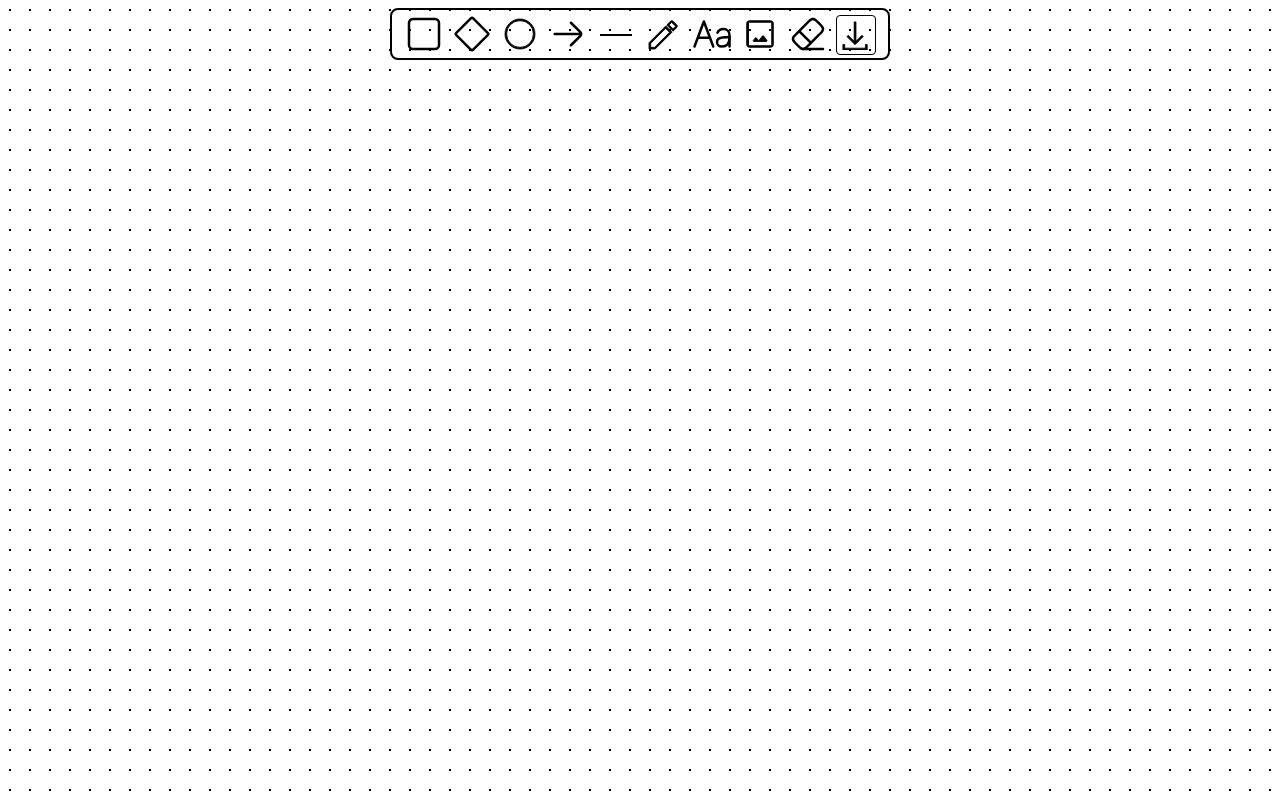
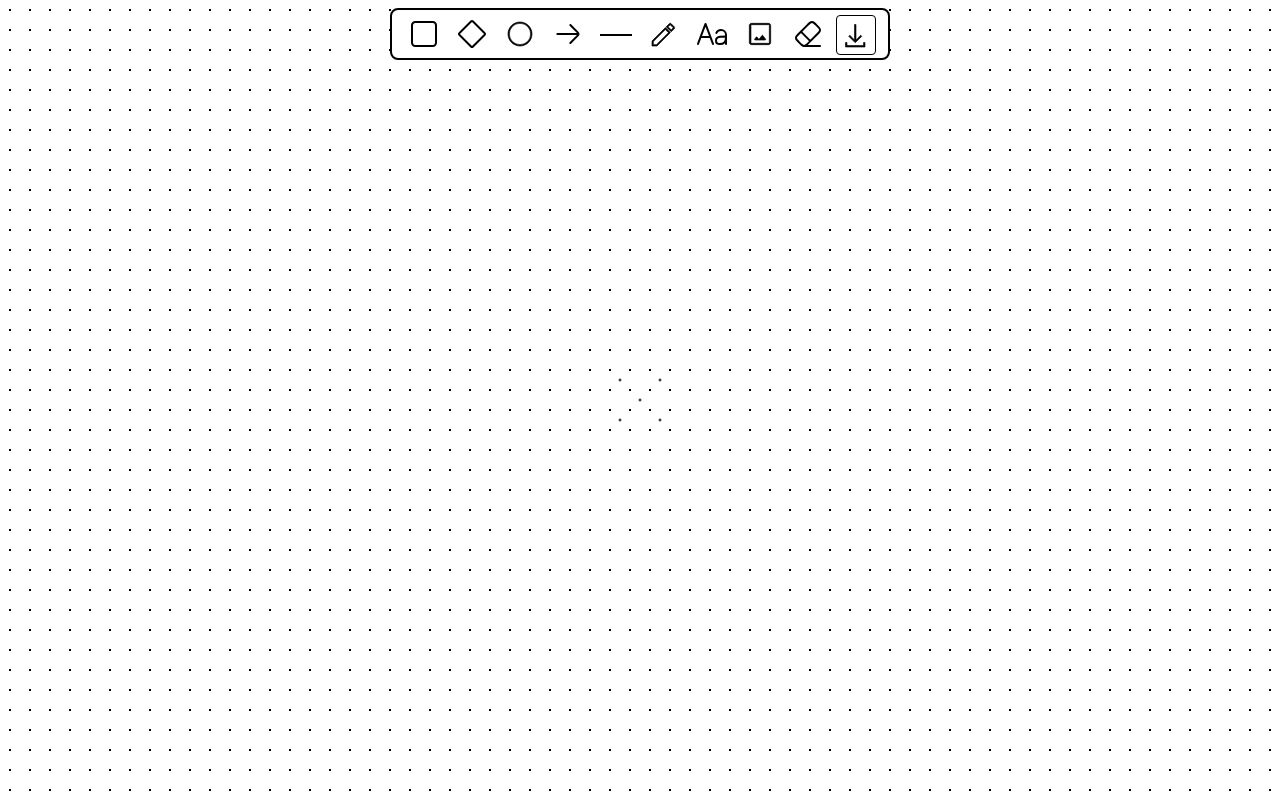
Before and after one commit to Mohith1490/drawingboard, a Next.js app: page / in a window 1280 px wide. Built offline with nearby package versions, Linux system fonts and the light colour scheme.

Commit message:
added zooming functionality

```diff
--- a/app/globals.css
+++ b/app/globals.css
@@ -4,8 +4,8 @@
     position: absolute;
     top: 0;
     left: 0;
-    width: 100vw;
-    height: 100vh;
+    width: 100%;
+    height: 100%;
     background-color: white;
     background-image: radial-gradient(black 1px, transparent 1px);
     background-size: 20px 20px;
--- a/app/page.tsx
+++ b/app/page.tsx
@@ -1,42 +1,20 @@
-import Image from "next/image";
+"use client"
+import ToolBar from "@/components/toolbar";
+import { useEffect,useRef } from "react";
+import canvasPanning from "@/composables/panning";
 
 export default function Home() {
+  const canvasRef = useRef<HTMLCanvasElement>(null);
+  useEffect(()=>{
+    if(canvasRef.current){
+      canvasPanning(canvasRef.current)
+    }
+  },[])
   return (
     <>
      <div className="back" >
-      <div className="sticky top-10 w-[500px] h-13 border-2 border-black rounded-lg z-10 mt-2 m-auto px-2 py-1" >
-       <button className="w-10 h-full hover:bg-blue-200/70 rounded-sm active:bg-blue-200/70 mx-1" >
-        <Image src={"/icons/square.svg"} alt="squareicon" width={24} height={24} className="w-full h-full" />
-       </button>
-       <button className="w-10 h-full hover:bg-blue-200/70 rounded-sm active:bg-blue-200/70 mx-1" >
-        <Image src={"/icons/diamond.svg"} alt="squareicon" width={24} height={24} className="w-full h-full" />
-       </button>
-       <button className="w-10 h-full hover:bg-blue-200/70 rounded-sm active:bg-blue-200/70 mx-1" >
-        <Image src={"/icons/circle.svg"} alt="squareicon" width={24} height={24} className="w-full h-full" />
-       </button>
-       <button className="w-10 h-full hover:bg-blue-200/70 rounded-sm active:bg-blue-200/70 mx-1" >
-        <Image src={"/icons/arrow.svg"} alt="squareicon" width={24} height={24} className="w-full h-full rotate-90" />
-       </button>
-       <button className="w-10 h-full hover:bg-blue-200/70 rounded-sm active:bg-blue-200/70 mx-1 " >
-        <Image src={"/icons/line.svg"} alt="squareicon" width={24} height={24} className="w-[80%] h-full rotate-90 m-auto" />
-       </button>
-       <button className="w-10 h-full hover:bg-blue-200/70 rounded-sm active:bg-blue-200/70 mx-1" >
-        <Image src={"/icons/pencil.svg"} alt="squareicon" width={24} height={24} className="w-full h-full" />
-       </button>
-       <button className="w-10 h-full hover:bg-blue-200/70 rounded-sm active:bg-blue-200/70 mx-1" >
-        <Image src={"/icons/text.svg"} alt="squareicon" width={24} height={24} className="w-full h-full" />
-       </button>
-       <button className="w-10 h-full hover:bg-blue-200/70 rounded-sm active:bg-blue-200/70 mx-1" >
-        <Image src={"/icons/image.svg"} alt="squareicon" width={24} height={24} className="w-full h-full" />
-       </button>
-       <button className="w-10 h-full hover:bg-blue-200/70 rounded-sm active:bg-blue-200/70 mx-1" >
-        <Image src={"/icons/eraser.svg"} alt="squareicon" width={24} height={24} className="w-full h-full" />
-       </button>
-       <button className="w-10 h-full border hover:bg-blue-200/70 rounded-sm active:bg-blue-200/70 mx-1" >
-        <Image src={"/icons/install.svg"} alt="squareicon" width={24} height={24} className="w-[80%] h-[80%] m-auto" />
-       </button>
-      </div>
-      <canvas id="canvas" ></canvas>
+      <ToolBar/>
+      <canvas ref={canvasRef} id="canvas" ></canvas>
      </div>
     </>
   );
--- /dev/null
+++ b/components/toolbar.tsx
@@ -0,0 +1,41 @@
+import Image from "next/image"
+
+
+export default function ToolBar(){
+    return (
+        <>
+         <div className="sticky top-10 w-[500px] h-13 border-2 border-black bg-white rounded-lg z-10 mt-2 m-auto px-2 py-1" >
+       <button className="w-10 h-full hover:bg-blue-200/30 rounded-sm active:bg-blue-200/30 mx-1" >
+        <Image src={"/icons/square.svg"} alt="squareicon" width={20} height={20} className="w-8 h-8 m-auto" />
+       </button>
+       <button className="w-10 h-full hover:bg-blue-200/30 rounded-sm active:bg-blue-200/30 mx-1" >
+        <Image src={"/icons/diamond.svg"} alt="squareicon" width={24} height={24} className="w-8 h-8 m-auto" />
+       </button>
+       <button className="w-10 h-full hover:bg-blue-200/30 rounded-sm active:bg-blue-200/30 mx-1" >
+        <Image src={"/icons/circle.svg"} alt="squareicon" width={24} height={24} className="w-8 h-8 m-auto" />
+       </button>
+       <button className="w-10 h-full hover:bg-blue-200/30 rounded-sm active:bg-blue-200/30 mx-1" >
+        <Image src={"/icons/arrow.svg"} alt="squareicon" width={24} height={24} className="w-8 h-8 m-auto rotate-90" />
+       </button>
+       <button className="w-10 h-full hover:bg-blue-200/30 rounded-sm active:bg-blue-200/30 mx-1 " >
+        <Image src={"/icons/line.svg"} alt="squareicon" width={24} height={24} className="w-[80%] h-full rotate-90 m-auto" />
+       </button>
+       <button className="w-10 h-full hover:bg-blue-200/30 rounded-sm active:bg-blue-200/30 mx-1" >
+        <Image src={"/icons/pencil.svg"} alt="squareicon" width={24} height={24} className="w-8 h-8 m-auto" />
+       </button>
+       <button className="w-10 h-full hover:bg-blue-200/30 rounded-sm active:bg-blue-200/30 mx-1" >
+        <Image src={"/icons/text.svg"} alt="squareicon" width={24} height={24} className="w-8 h-8 m-auto" />
+       </button>
+       <button className="w-10 h-full hover:bg-blue-200/30 rounded-sm active:bg-blue-200/30 mx-1" >
+        <Image src={"/icons/image.svg"} alt="squareicon" width={24} height={24} className="w-8 h-8 m-auto" />
+       </button>
+       <button className="w-10 h-full hover:bg-blue-200/30 rounded-sm active:bg-blue-200/30 mx-1" >
+        <Image src={"/icons/eraser.svg"} alt="squareicon" width={24} height={24} className="w-8 h-8 m-auto" />
+       </button>
+       <button className="w-10 h-full border hover:bg-blue-200/30 rounded-sm active:bg-blue-200/30 mx-1" >
+        <Image src={"/icons/install.svg"} alt="squareicon" width={24} height={24} className="w-6 h-8 m-auto" />
+       </button>
+      </div>
+        </>
+    )
+}
--- /dev/null
+++ b/composables/panning.ts
@@ -0,0 +1,71 @@
+export default function canvasPanning(canvas: HTMLCanvasElement){
+const ctx = canvas?.getContext("2d") as CanvasRenderingContext2D;
+canvas.width = window.innerWidth;
+canvas.height = window.innerHeight;
+
+const viewportTransform = {
+  x:0,
+  y:0,
+  scale:1
+}
+
+ctx.translate(canvas.width/2,canvas.height/2)
+ctx.beginPath()
+ctx.arc(0,0,1,0,Math.PI*2)
+ctx.stroke()
+
+ctx.beginPath()
+ctx.arc(20,20,1,0,Math.PI*2)
+ctx.stroke()
+
+ctx.beginPath()
+ctx.arc(-20,-20,1,0,Math.PI*2)
+ctx.stroke()
+
+ctx.beginPath()
+ctx.arc(-20,20,1,0,Math.PI*2)
+ctx.stroke()
+
+ctx.beginPath()
+ctx.arc(20,-20,1,0,Math.PI*2)
+ctx.stroke()
+
+const render = () => {
+  const Imagedata = ctx.getImageData(0,0,canvas.width,canvas.height)
+  ctx.setTransform(1, 0, 0, 1, 0, 0);
+  ctx.clearRect(0, 0, canvas.width, canvas.height);
+  ctx.setTransform(viewportTransform.scale, 0, 0, viewportTransform.scale, viewportTransform.x, viewportTransform.y);
+
+  ctx.beginPath();
+  ctx.fillRect(0, 0, 100, 100);
+  ctx.fillRect(200, 200, 100, 100);
+  ctx.stroke();
+}
+
+function updateZooming(e:WheelEvent){
+  const oldScale = viewportTransform.scale;
+  const oldX = viewportTransform.x;
+  const oldY = viewportTransform.y;
+
+  const localX = e.clientX;
+  const localY = e.clientY;
+
+  const previousScale = viewportTransform.scale;
+
+  const newScale = Math.min(Math.max(viewportTransform.scale += e.deltaY * -0.01,0.125),4);
+  // max and min the user can zoom
+
+  const newX = localX - (localX - oldX) * (newScale / previousScale);
+  const newY = localY - (localY - oldY) * (newScale / previousScale);
+
+  viewportTransform.x = newX;
+  viewportTransform.y = newY;
+  viewportTransform.scale = newScale;
+}
+
+function mouseWheel(e:WheelEvent){
+  updateZooming(e);
+  render()
+}
+canvas.addEventListener("wheel",mouseWheel)
+}
--- a/tsconfig.json
+++ b/tsconfig.json
@@ -22,6 +22,6 @@
       "@/*": ["./*"]
     }
   },
-  "include": ["next-env.d.ts", "**/*.ts", "**/*.tsx", ".next/types/**/*.ts"],
+  "include": ["next-env.d.ts", "**/*.ts", "**/*.tsx", ".next/types/**/*.ts", "composables/panning.ts"],
   "exclude": ["node_modules"]
 }
```
Also changed, not shown: package.json (+5 -4 lines), 1 other file (tests, documents, lock files or other folders).
